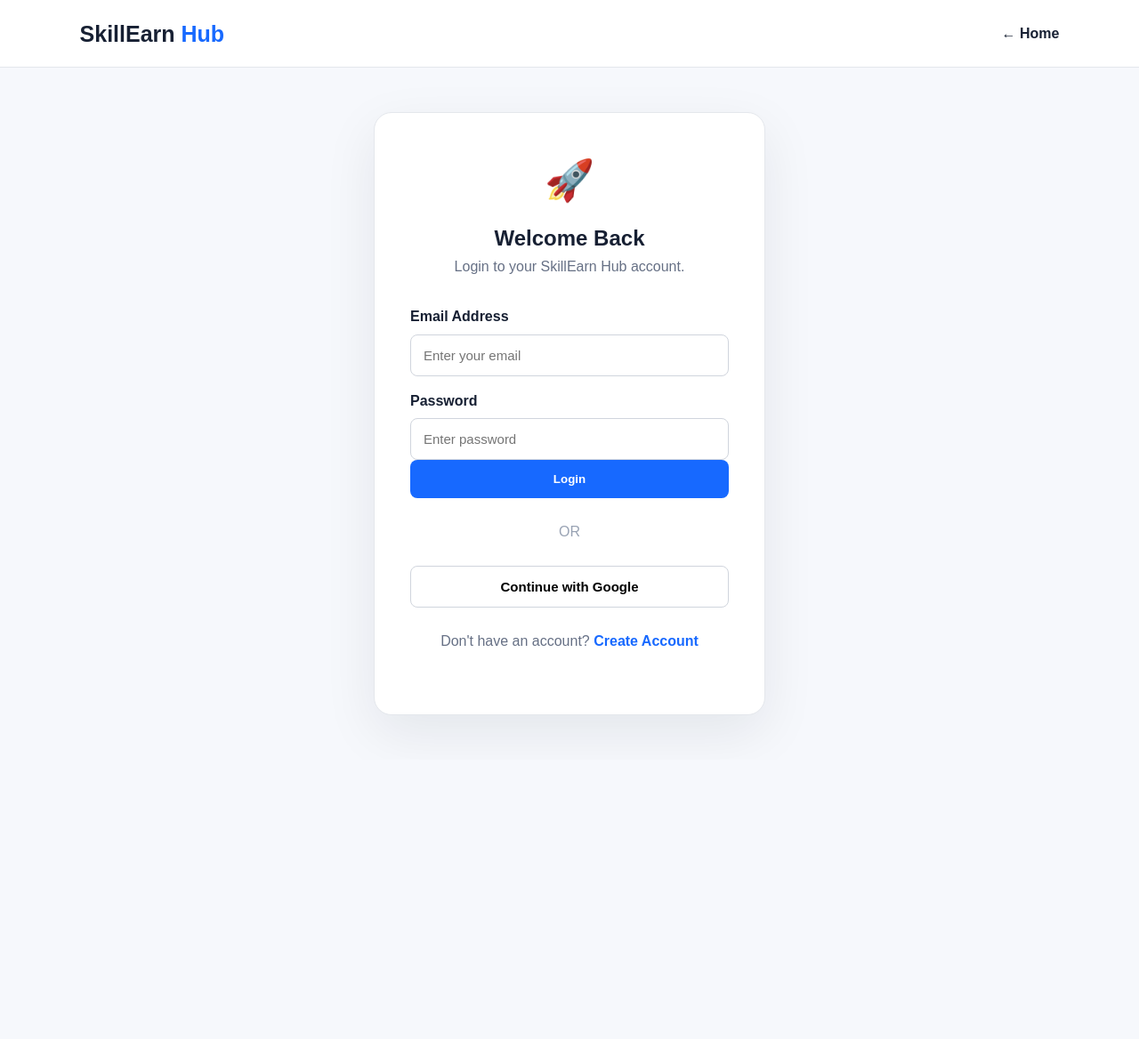
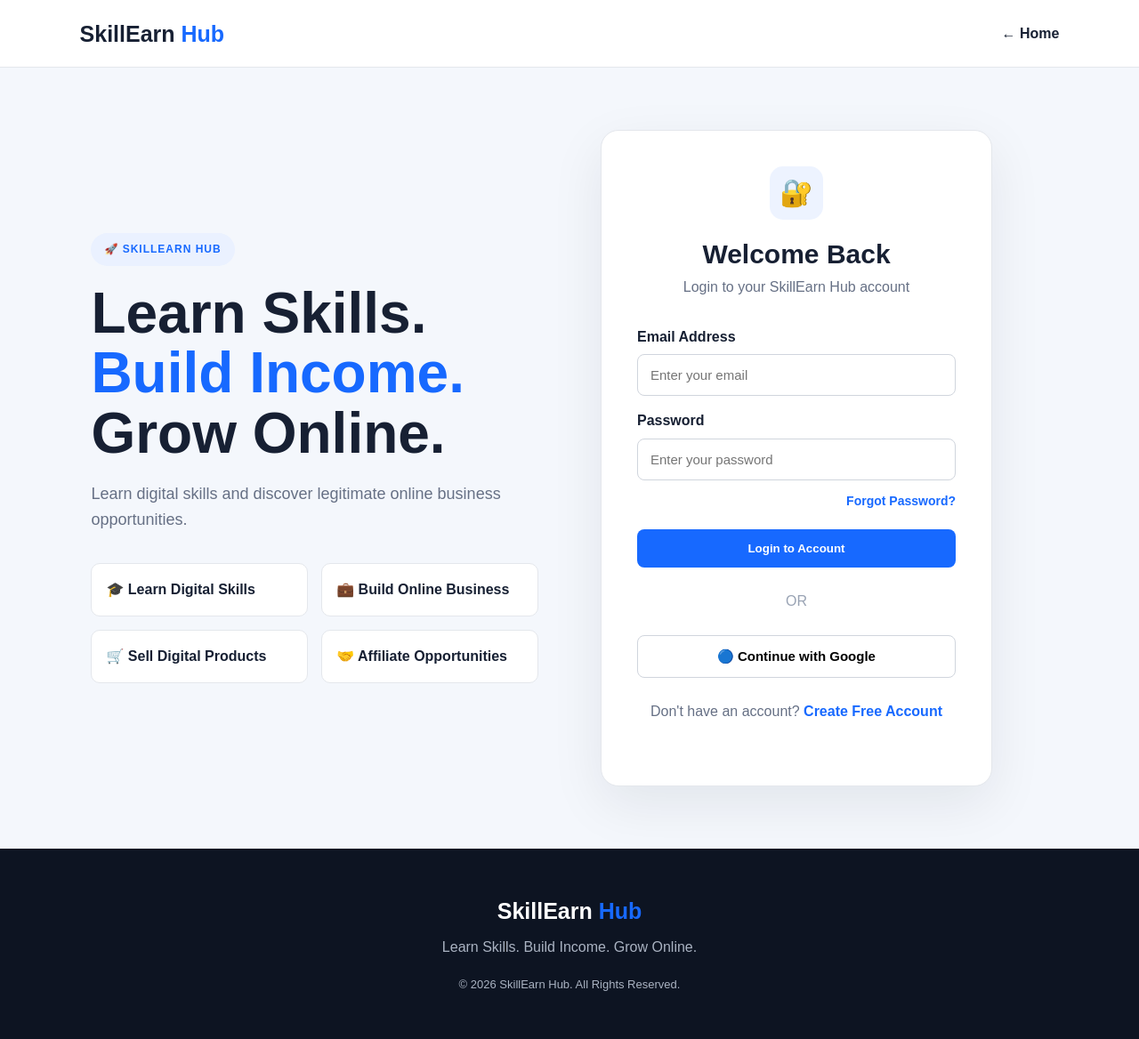
Before and after one commit to ashif1725/OnlineEarning, a plain HTML site: page login.html in a window 1280 px wide. Shown: the whole page at 89% size. Before the commit the page ends 854 px from the top, so only its background shows below. Drawn offline with Linux system fonts and the light colour scheme.

Commit message:
Revamp login.html with new layout and features
Updated the login page structure and content for improved user experience.

```diff
--- a/login.html
+++ b/login.html
@@ -3,54 +3,159 @@
 <head>
 <meta charset="UTF-8">
 <meta name="viewport" content="width=device-width, initial-scale=1.0">
-<title>Login - SkillEarn Hub</title>
+
+<title>Login | SkillEarn Hub</title>
+
 <link rel="stylesheet" href="css/style.css">
+
+<script src="https://www.gstatic.com/firebasejs/10.12.5/firebase-app-compat.js"></script>
+<script src="https://www.gstatic.com/firebasejs/10.12.5/firebase-auth-compat.js"></script>
+<script src="https://www.gstatic.com/firebasejs/10.12.5/firebase-firestore-compat.js"></script>
+
+<script src="js/firebase-config.js"></script>
+<script src="js/auth.js"></script>
+
 </head>
-<body>
+
+<body class="auth-page">
 
 <header class="header">
-    <a href="index.html" class="logo">SkillEarn <span>Hub</span></a>
-    <a href="index.html" class="back-home">← Home</a>
+
+<a href="index.html" class="logo">
+SkillEarn <span>Hub</span>
+</a>
+
+<a href="index.html" class="back-home">
+← Home
+</a>
+
 </header>
 
-<section class="auth-section">
+
+<main class="auth-wrapper">
+
+<div class="auth-promo">
+
+<span class="promo-badge">
+🚀 SKILLEARN HUB
+</span>
+
+<h1>
+Learn Skills.<br>
+<span>Build Income.</span><br>
+Grow Online.
+</h1>
+
+<p>
+Learn digital skills and discover legitimate online
+business opportunities.
+</p>
+
+<div class="promo-features">
+
+<div>🎓 Learn Digital Skills</div>
+<div>💼 Build Online Business</div>
+<div>🛒 Sell Digital Products</div>
+<div>🤝 Affiliate Opportunities</div>
+
+</div>
+
+</div>
+
 
 <div class="auth-box">
 
-        <div class="auth-logo">🚀</div>
+<div class="auth-icon">
+🔐
+</div>
 
-        <h1>Welcome Back</h1>
-        <p>Login to your SkillEarn Hub account.</p>
+<h2>Welcome Back</h2>
 
-        <form onsubmit="loginUser(event)">
+<p class="auth-subtitle">
+Login to your SkillEarn Hub account
+</p>
+
+
+<form id="loginForm">
 
 <label>Email Address</label>
-            <input type="email" id="email" placeholder="Enter your email" required>
+
+<input
+type="email"
+id="loginEmail"
+placeholder="Enter your email"
+required
+>
+
 
 <label>Password</label>
-            <input type="password" id="password" placeholder="Enter password" required>
+
+<input
+type="password"
+id="loginPassword"
+placeholder="Enter your password"
+required
+>
+
+
+<div class="forgot-row">
+
+<a href="#" onclick="forgotPassword()">
+Forgot Password?
+</a>
+
+</div>
+
 
 <button type="submit" class="btn full">
-                Login
+Login to Account
 </button>
 
 </form>
 
-        <div class="divider">OR</div>
 
-        <button class="google-btn" onclick="demoLogin()">
-            Continue with Google
+<div class="divider">
+<span>OR</span>
+</div>
+
+
+<button class="google-btn" onclick="googleLogin()">
+🔵 Continue with Google
 </button>
 
+
 <p class="auth-bottom">
+
 Don't have an account?
-            <a href="#" onclick="registerUser()">Create Account</a>
+
+<a href="register.html">
+Create Free Account
+</a>
+
 </p>
+
+<p id="authMessage" class="auth-message"></p>
 
 </div>
 
-</section>
+</main>
 
-<script src="js/script.js"></script>
+
+<footer>
+
+<div class="footer-logo">
+SkillEarn <span>Hub</span>
+</div>
+
+<p>
+Learn Skills. Build Income. Grow Online.
+</p>
+
+<p class="copyright">
+© 2026 SkillEarn Hub. All Rights Reserved.
+</p>
+
+</footer>
+
 </body>
 </html>
```
Lines whose indentation alone changed are shown as unchanged.
